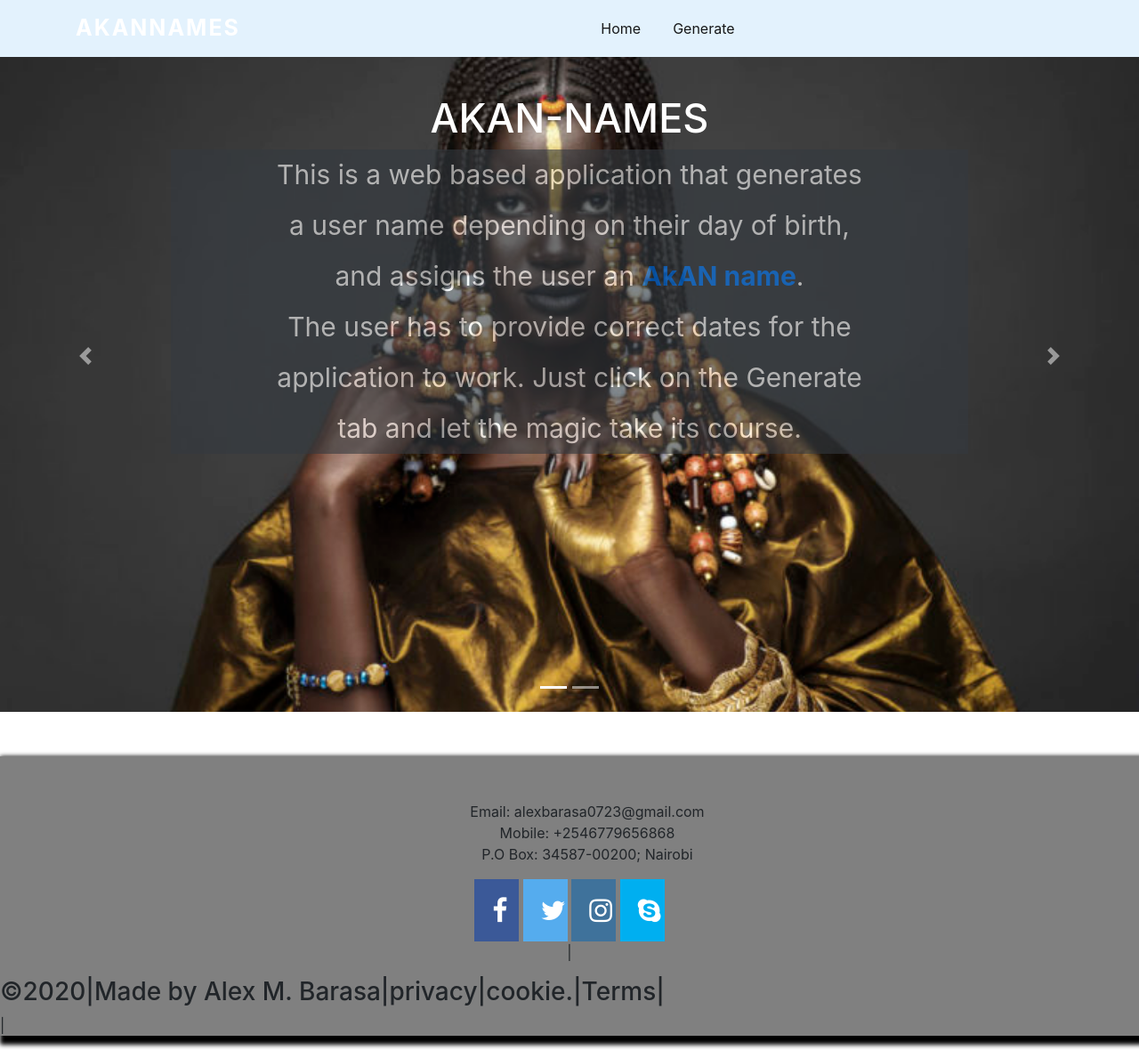
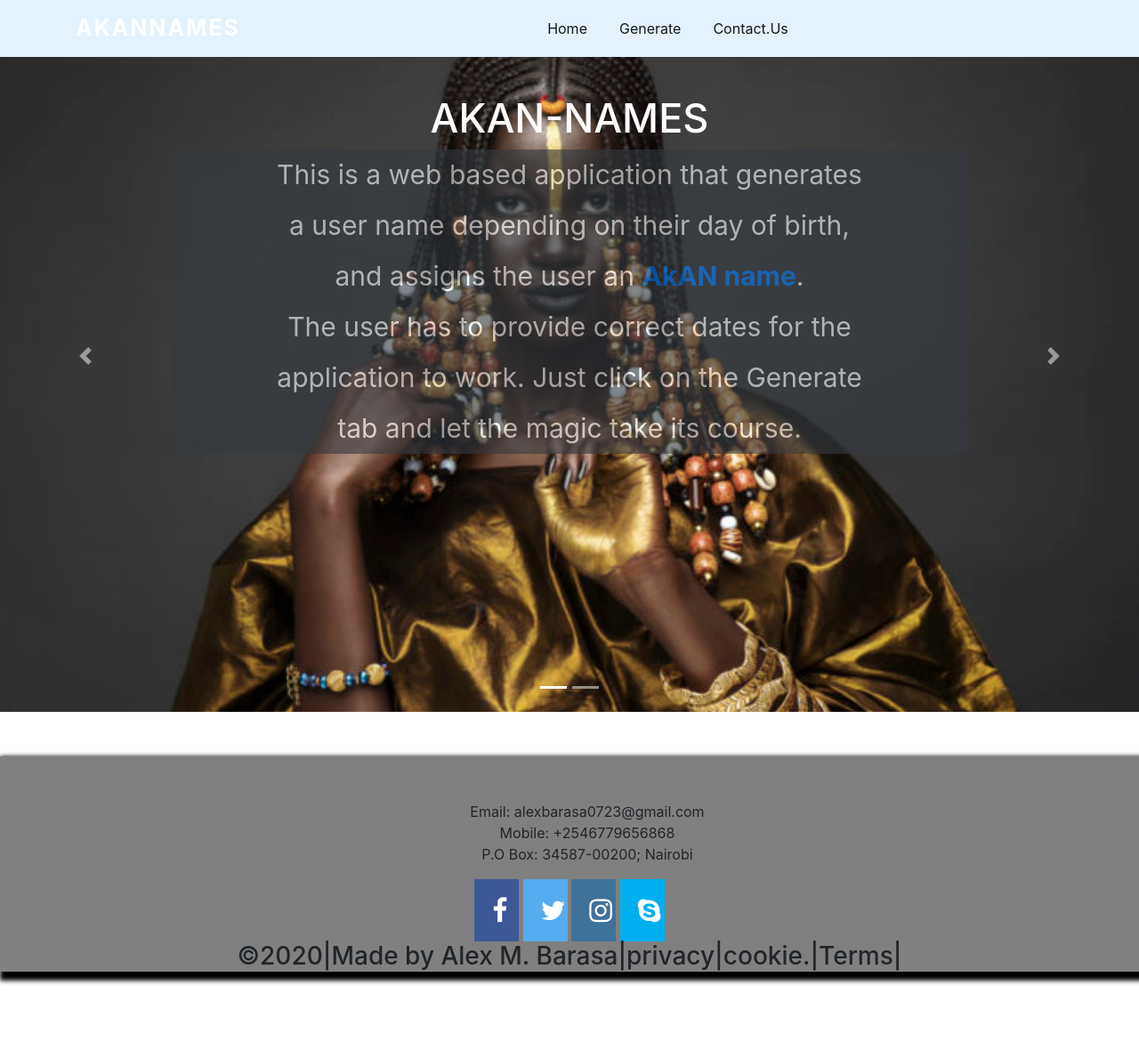
Before and after one commit to ow-tech/Akan-Name-Generator, a plain HTML site: page index.html in a window 1280 px wide. Shown: the whole page at 89% size. After the commit the page ends 1108 px from the top, so only its background shows below. Drawn offline with nearby package versions, Linux system fonts and the light colour scheme.

Commit message:
modification of files

```diff
--- a/index.html
+++ b/index.html
@@ -27,6 +27,9 @@
           </li>
           <li class="nav-item active">
             <a class="nav-link" href="generate.html">Generate</a>
+					</li>
+					<li class="nav-item active">
+            <a class="nav-link" href="#contact">Contact.Us</a>
           </li>
         </ul>
 			</div>
@@ -69,7 +72,7 @@
 				<span class="sr-only">Next</span>
 			</a>
 		</div>
-	<footer id="contacts">
+	<footer id="contact">
 		<ul class="bottom">
 			<li>Email: alexbarasa0723@gmail.com</li>
 			<li>Mobile: +2546779656868</li>
@@ -81,7 +84,7 @@
 			<a href="https://www.instagram.com/?hl=en" class="fa fa-instagram"></a>
 			<a href="https://www.skype.com/en/" class="fa fa-skype"></a>
 		</div>
-		<p class="final">|<h3>&copy;2020|Made by Alex M. Barasa|privacy|cookie.|Terms|</h3>|</p>
+		<h3 class="final">&copy;2020|Made by Alex M. Barasa|privacy|cookie.|Terms|</p>
 		</footer>
 
 </body>
--- a/script.js
+++ b/script.js
@@ -1,4 +1,4 @@
-function output() {
+function myFunction() {
     var day = document.getElementById("day").value;
     var dd = parseInt(day);
     var month = document.getElementById("month").value;
```
Also changed, not shown: generate.html (+5 -2 lines).
